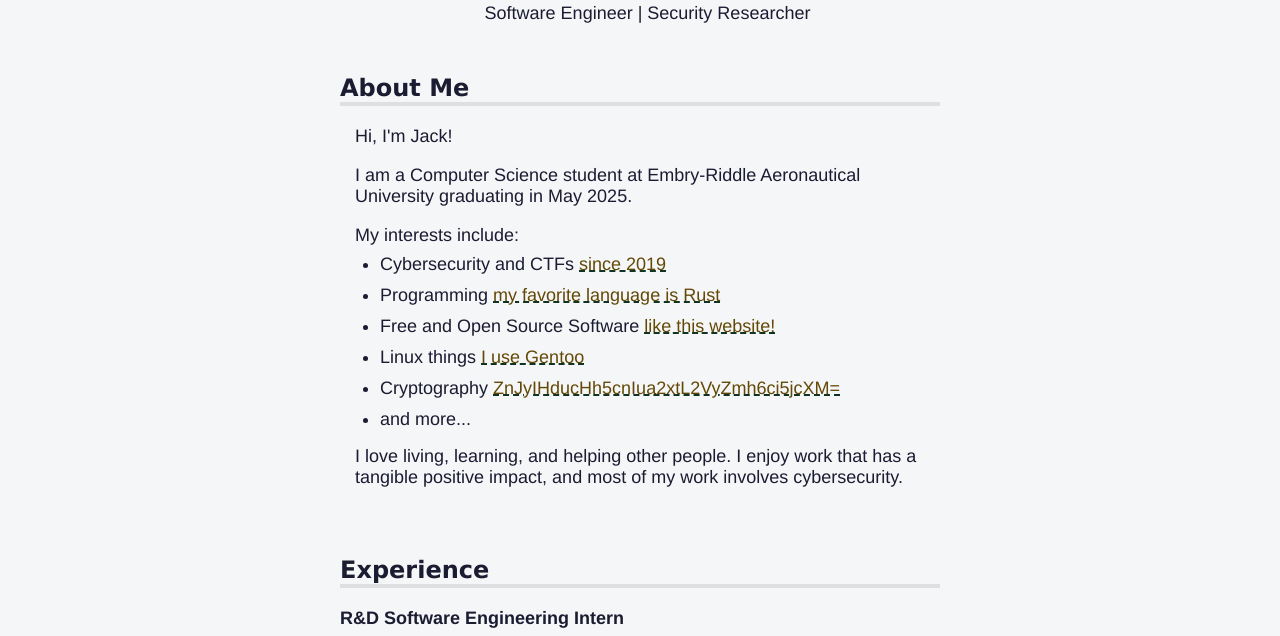
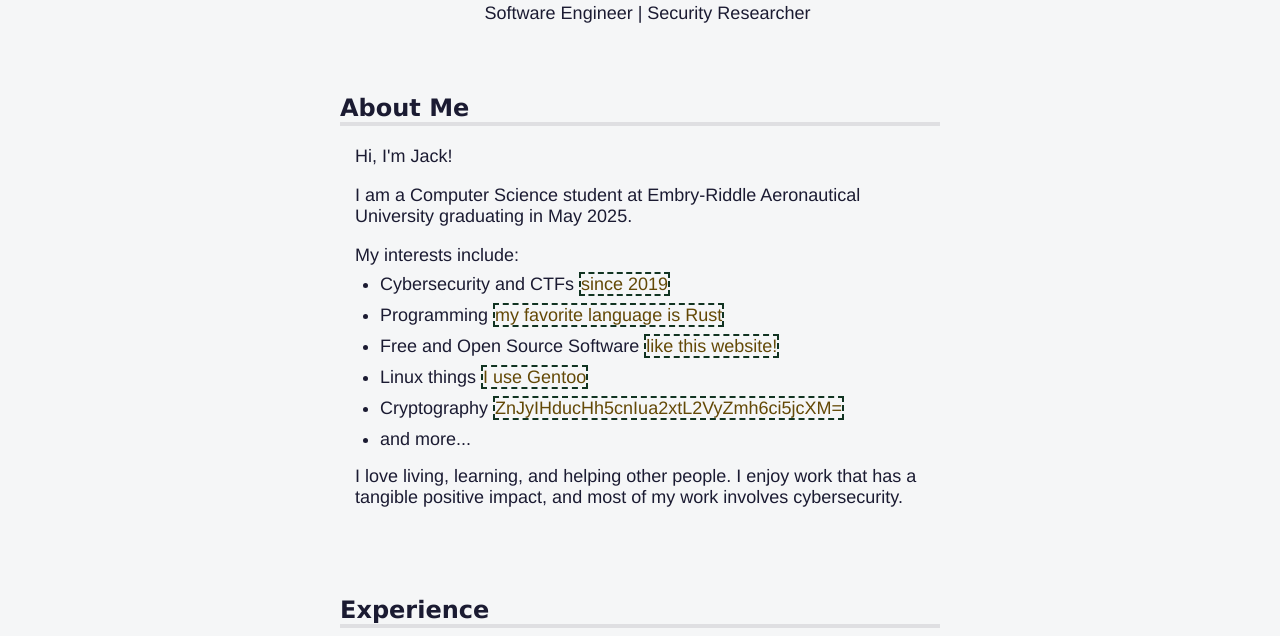
Before and after one commit to kcajeel/kcajeel.github.io, a plain HTML site: page index.html in a window 1280 px wide. Shown: the part 135-771 px from the top of the page. Drawn offline with Linux system fonts and the light colour scheme.

```diff
--- a/assets/css/styles.css
+++ b/assets/css/styles.css
@@ -121,7 +121,7 @@ section {
 h2 {
     border-bottom: 4px solid #dfdfe2;
     margin-top: 0px;
-    padding-top: 50px;
+    padding-top: 70px;
 }
 
 h3 {
@@ -150,9 +150,11 @@ main li {
 }
 
 .extra-info {
-    text-decoration: dashed underline #113321;
+    /* text-decoration: dashed underline #113321; */
     color: #634806;
     overflow-wrap: break-word;
+    border: dashed 2px #113321;
+    /* border-radius: 5px; */
 }
 
 .experience-info {
```
